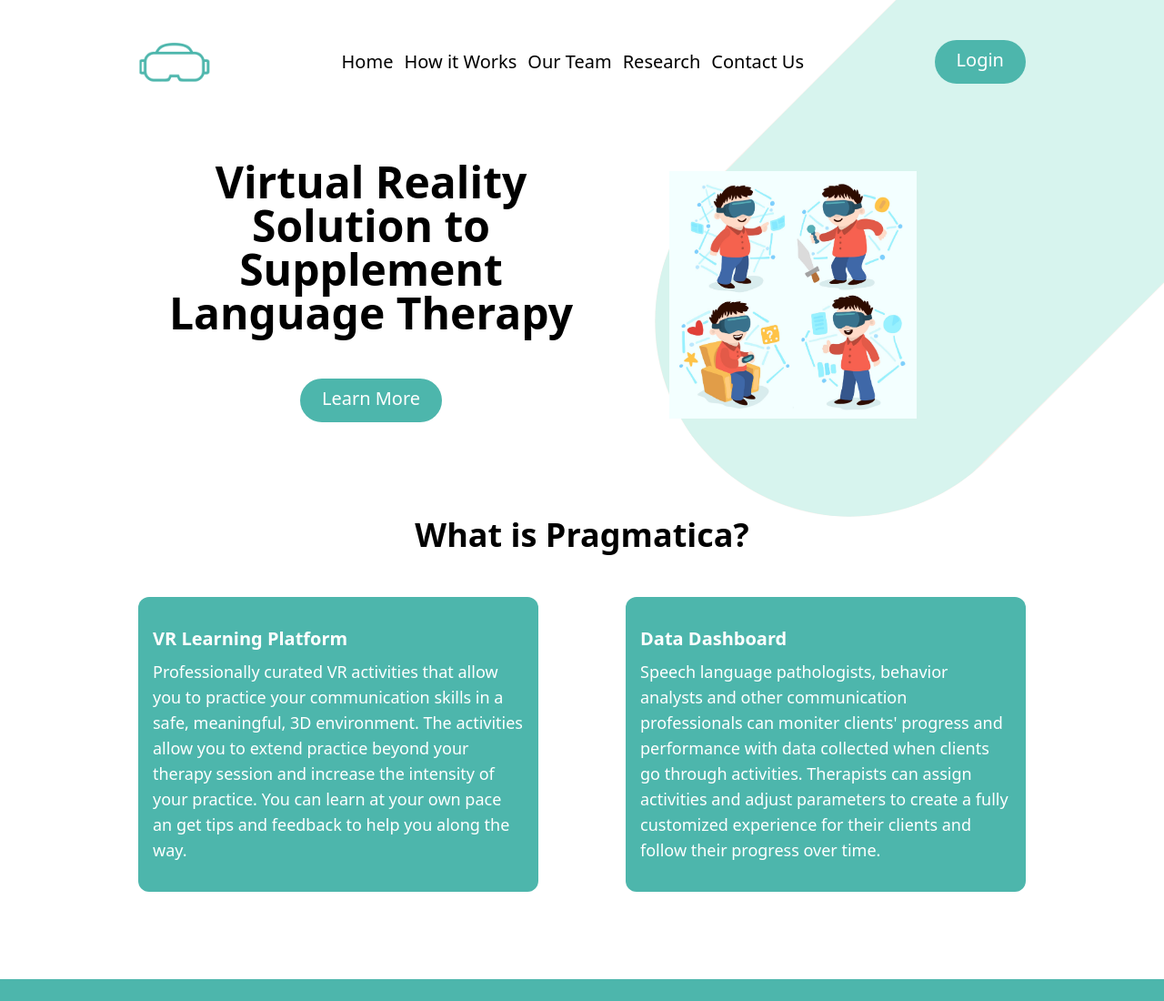
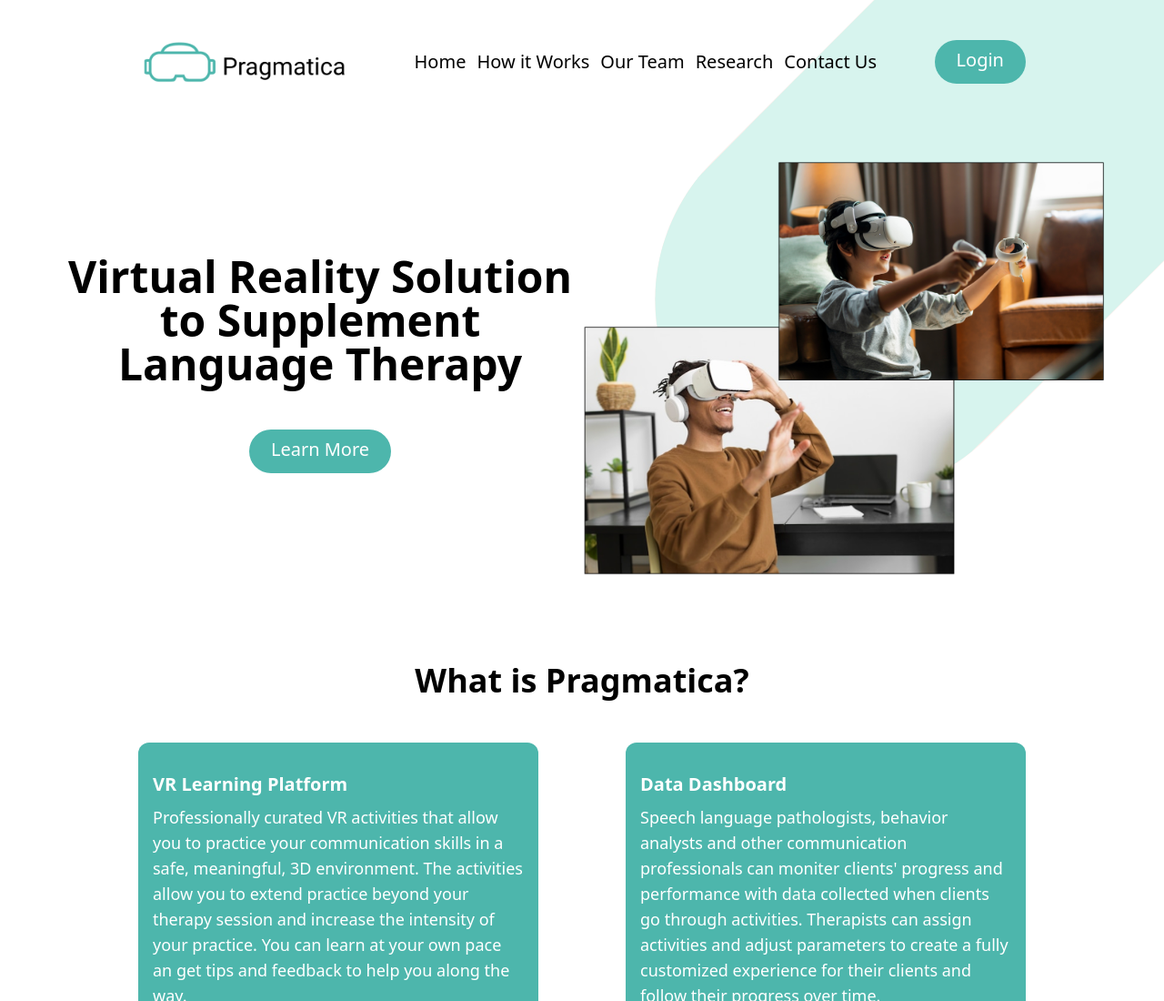
Before and after one commit to PragmaticaProject/PragmaticaWebsite, a website: page index.html in a window 1280 px wide. Shown: the top 1100 px of the page at 91% size. Drawn offline with Linux system fonts and the light colour scheme.

Commit message:
added vr pictures and banner to navbar

```diff
--- a/index.html
+++ b/index.html
@@ -13,7 +13,7 @@
         <div class="flex items-center justify-between">
             <!-- Logo -->
             <div class="pt-2">
-                <img class="h-20" src="resources/Logo Small No Background.png" alt="">
+                <img class="h-20" src="resources/Banner Small No Background.png" alt="">
             </div>
             <!-- Menu Items -->
             <div class="md:flex space-x-3 text-center line-clamp-1">
@@ -30,7 +30,7 @@
 
     <!-- Hero Section -->
     <section id="hero">
-        <div class="container flex flex-col md:flex-row items-center px-6 mx-auto mt-10 space-y-0 md:space-y-0">
+        <div class="flex flex-col md:flex-row items-center px-16 mx-auto mt-10 space-y-0 md:space-y-0">
             <div class="flex flex-col mb-2 space-y-12 md:w-1/2">
                 <h1 class="text-4xl font-bold text-center md:text-5xl">
                     Virtual Reality Solution to Supplement Language Therapy
@@ -40,8 +40,8 @@
                     <a href="howitworks.html" class="p-3 px-6 pt-2 text-white bg-pragColor text-xl rounded-full baseline hover:bg-gray-500">Learn More</a>
                 </div>
             </div>
-            <div class="md:w-1/2 px-24 mt-2">
-                <img src="resources/vr kid.jpg" alt="">
+            <div class="md:w-1/2 mt-2">
+                <img src="resources/vr users.png" alt="">
             </div>
         </div>
     </section>
```
Also changed, not shown: contactus.html (+1 -1 lines), howitworks.html (+1 -1 lines), ourteam.html (+1 -1 lines), research.html (+8 -1 lines), css/main.css, resources/adult vr.jpg (added), resources/vr users.png (added), 1 other file.
